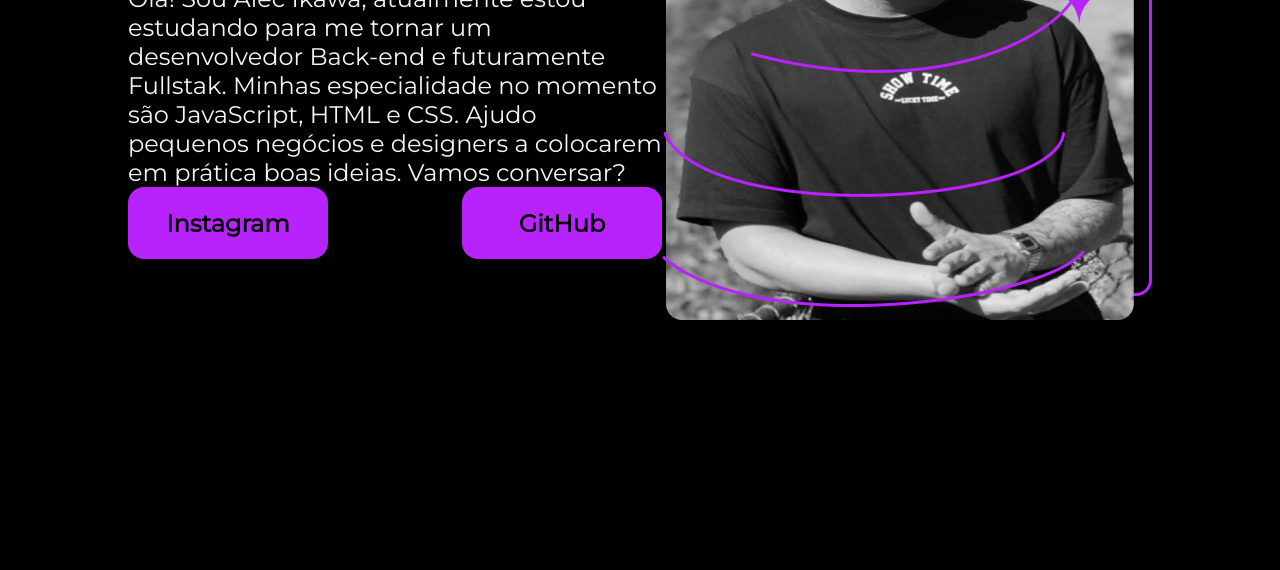
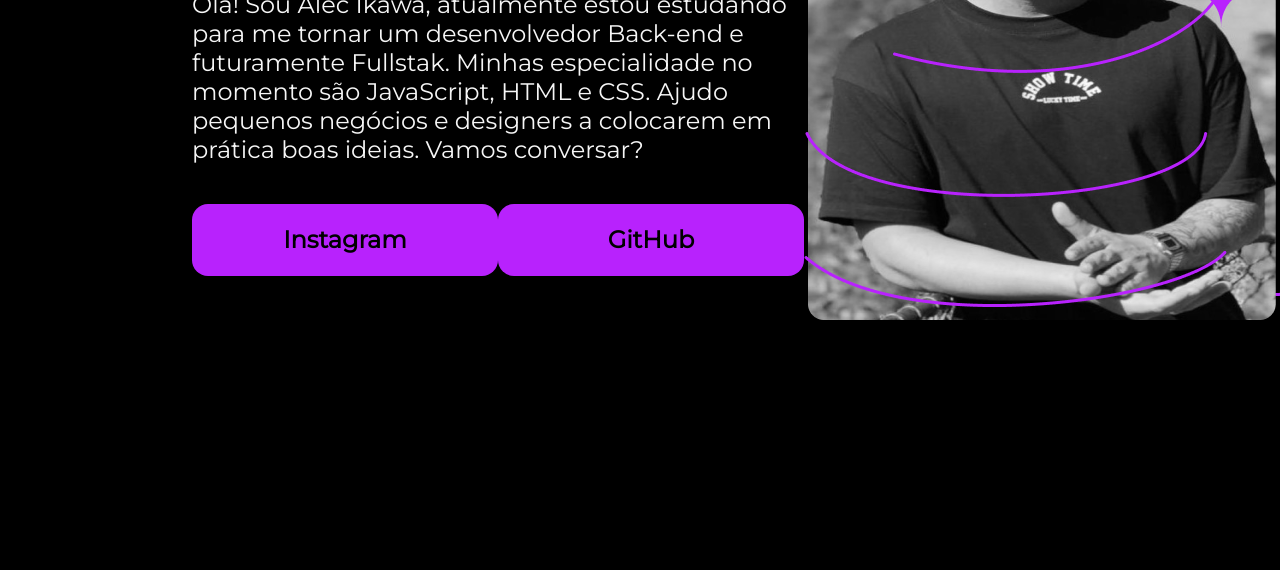
Before and after one commit to alecikawa/portifolio, a plain HTML site: page index.html in a window 1280 px wide. Shown: the part 358-928 px from the top of the page. Drawn offline with nearby package versions, Linux system fonts and the light colour scheme.

Commit message:
espaçamento

```diff
--- a/style.css
+++ b/style.css
@@ -19,7 +19,7 @@ body {
 }
 
 .apresentacao {
-    margin: 10%;
+    margin: 10% 15%;
     display: flex;
     align-items: center;
     justify-content: space-between;
@@ -28,7 +28,9 @@ body {
 
 .apresentacao__conteudo{
     width: 615px;
-    height: 482px;
+    display: flex;
+    flex-direction: column;
+    gap: 40px;
 }
 
 .apresentacao__conteudo__titulo{
@@ -55,7 +57,7 @@ body {
     text-align: center;
     border-radius: 16px;
     font-size: 24px;
-    padding: 21.5px 0;
+    padding: 21.5px 53px;
     text-decoration: none;
     font-family: "Montserrat", sans-serif;
     font-weight: 600;
```
